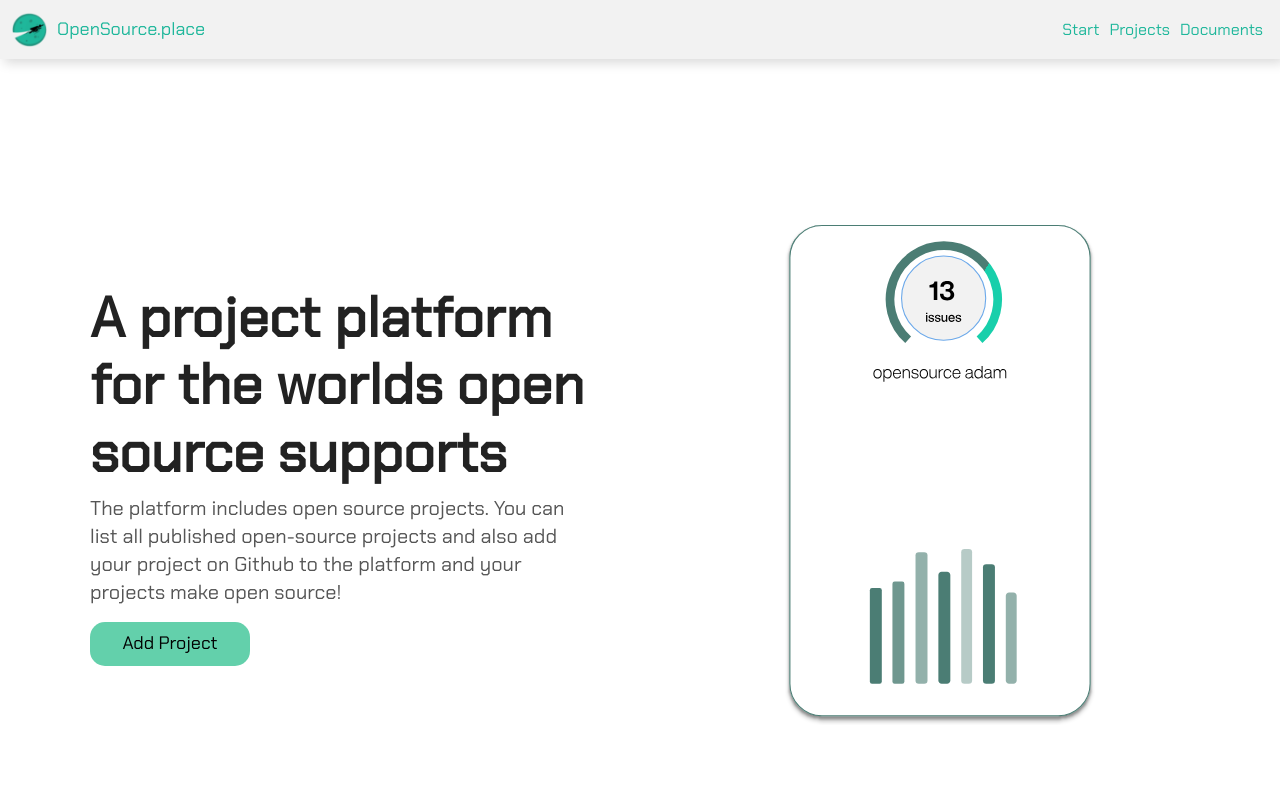
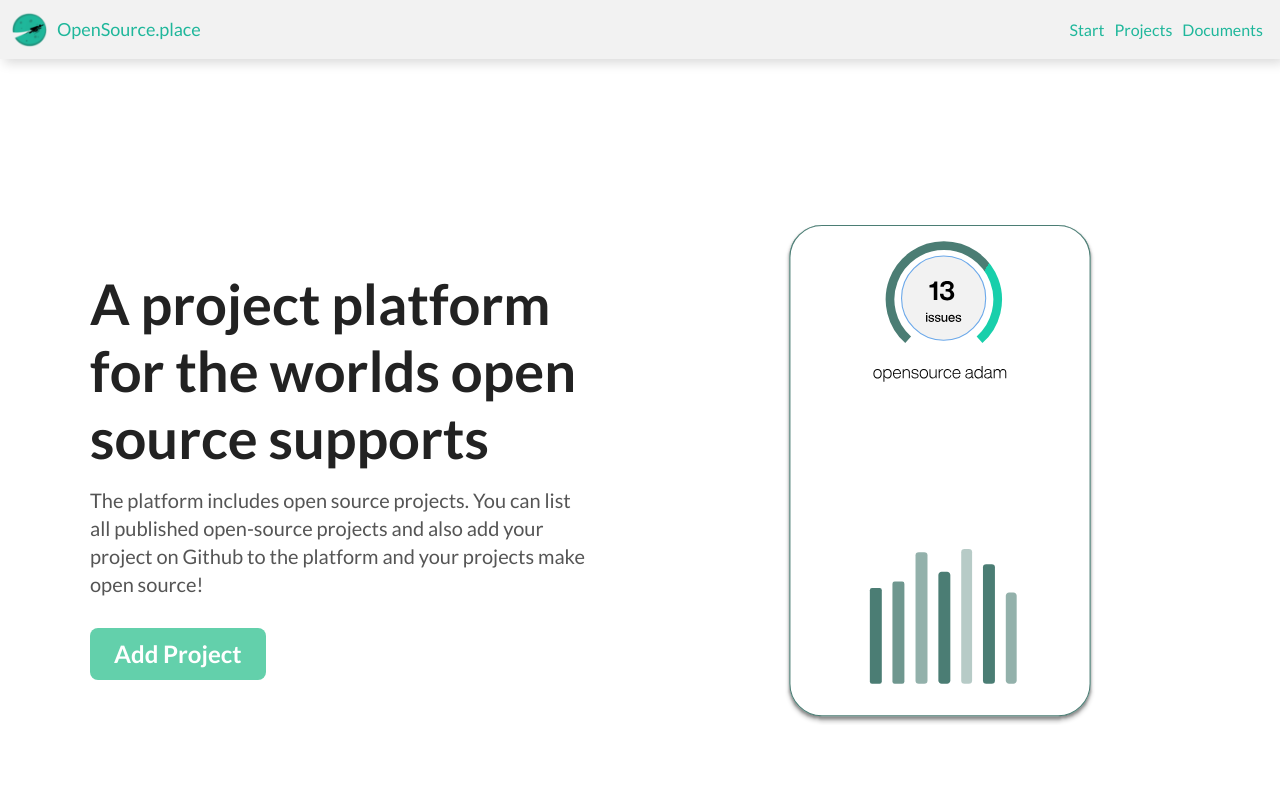
Before and after one commit to opensource-place/frontend, a React (Create React App) app: page / in a window 1280 px wide. Shown: the top 800 px of the page. Built offline with nearby package versions, Linux system fonts and the light colour scheme; no server answers.

Commit message:
Update fonts and some changes on land. page

```diff
--- a/src/app/components/ProjectCard/index.js
+++ b/src/app/components/ProjectCard/index.js
@@ -83,7 +83,7 @@
             color="#fff"
             height="36px"
             width="160px"
-            radius="15px"
+            radius="8px"
           >
             Details
           </StyledButton>
--- a/src/app/pages/LandingPage.js
+++ b/src/app/pages/LandingPage.js
@@ -1,6 +1,6 @@
 import React from 'react'
 import { Link } from 'react-router-dom'
-import { Footer, NavBar, StyledButton } from '../components'
+import { Footer, NavBar } from '../components'
 import { Center, Container } from './style'
 import styled from 'styled-components'
 import { front } from '../assets'
@@ -32,16 +32,31 @@
   font-size: 56px;
   font-weight: 700;
   color: #222;
+  margin-bottom: 15px;
 `
 const HeroTitleContent = styled.p`
   font-size: 20px;
   line-height: 1.4;
   color: #555;
+  margin-bottom: 30px;
 `
 const ButtonLeft = styled.div`
   display: flex;
   justify-content: flex-start;
   width: 430px;
+`
+const CustomButton = styled.button`
+  padding: 0.5rem 1.5rem;
+  border-radius: 8px;
+  font-weight: 600;
+  border: none;
+  font-size: 24px;
+  background-color: #63d0ab;
+  color: #fff;
+  transition: all 0.15s;
+  &:hover {
+    background-color: #3d8069;
+  }
 `
 
 const LandingPage = () => {
@@ -60,17 +75,7 @@
               </HeroTitleContent>
               <ButtonLeft>
                 <Link to="/start">
-                  <StyledButton
-                    landing
-                    fontSize="18px"
-                    border="0px"
-                    color="#000"
-                    height="44px"
-                    width="160px"
-                    radius="15px"
-                  >
-                    Add Project
-                  </StyledButton>
+                  <CustomButton>Add Project</CustomButton>
                 </Link>
               </ButtonLeft>
             </HeaderLeft>
--- a/src/reset.css
+++ b/src/reset.css
@@ -1,8 +1,12 @@
-html, body, #app {
+@import url('https://fonts.googleapis.com/css2?family=Lato:wght@300;400;700;900&display=swap');
+
+html,
+body,
+#app {
   min-width: 100%;
   min-height: 100vh;
-  font-family: 'Chakra Petch', sans-serif;
   outline: none;
+  font-family: 'Lato', sans-serif;
 }
 
 a {
```
